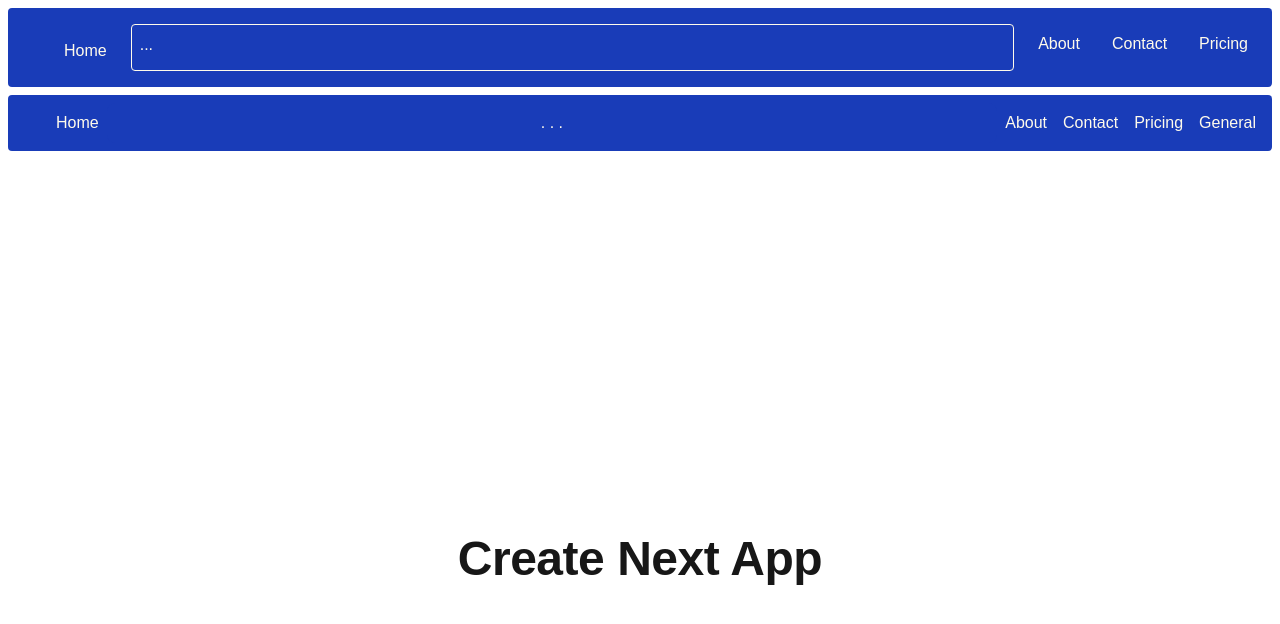
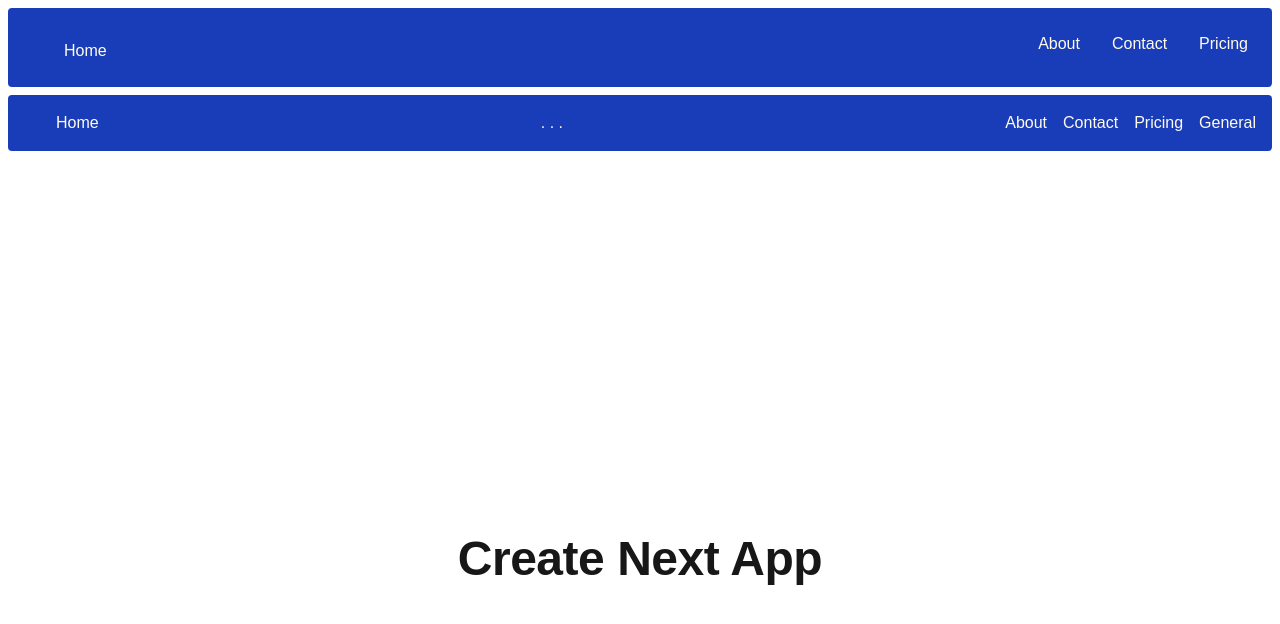
Before and after one commit to ejmvar/nextjs-dashboard, a Next.js app: page / in a window 1280 px wide. Shown: the top 624 px of the page. Built offline with nearby package versions, Linux system fonts and the light colour scheme; some icons are missing.

Commit message:
navBar: data driven: ok

```diff
--- a/components/navbar/Navbar.tsx
+++ b/components/navbar/Navbar.tsx
@@ -1,13 +1,22 @@
 import { HomeIcon } from "@primer/octicons-react"
 import Link from "next/link"
 
+interface NavItemModel {
+  name: string
+  href: string
+  icon?: React.ReactNode
+  className?: string
+}
+
+
+
 const iconClass = "h-6 w-6 text-white mr-2"
-const navItems = [
+const navItems:NavItemModel[] = [
   {
     name: "Home", href: "/",
     icon: <HomeIcon className={`${iconClass}`} />
   },
-  { name: " ... ", href: "", className: "flex flex-1 border rounded" },
+  { name: "  ", href: "", className: "flex flex-1 " },
   { name: "About", href: "/about" },
   { name: "Contact", href: "/contact" },
   { name: "Pricing", href: "/pricing" },
```
